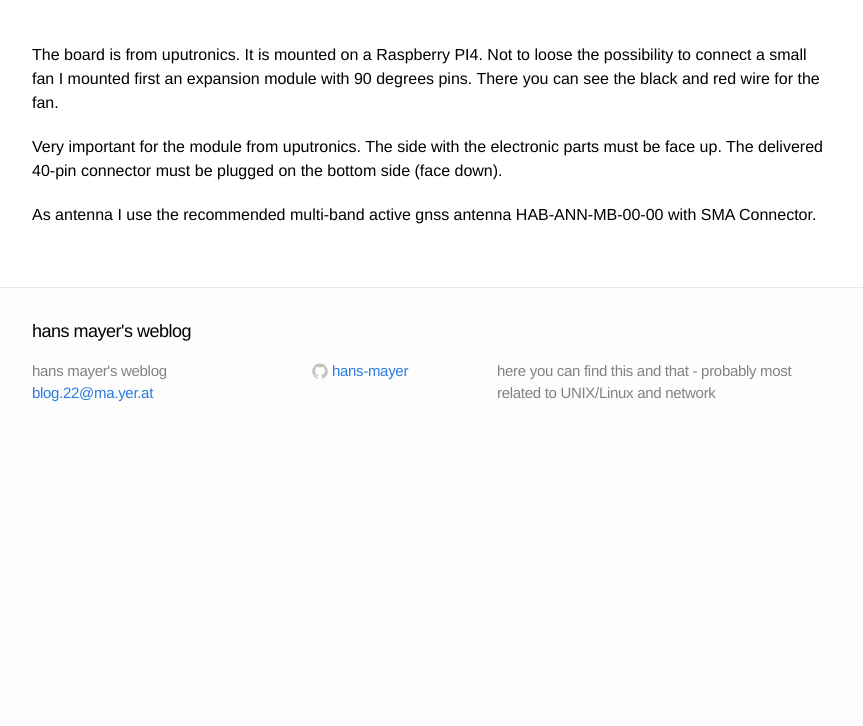
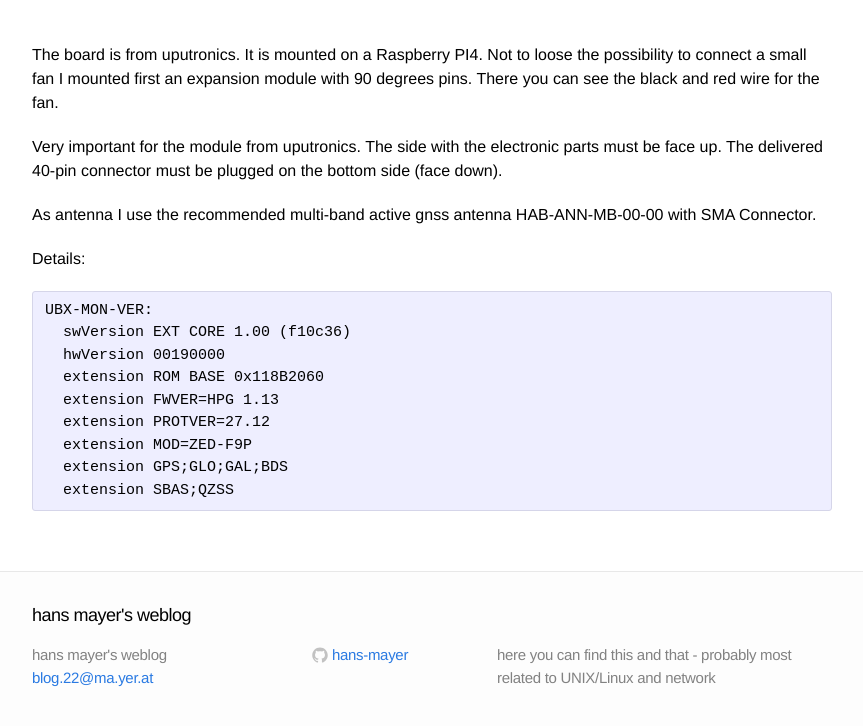
Before and after one commit to hans-mayer/blog, a Jekyll site: the page built from _posts/2022-07-29-ublox-ZED-F9P.markdown, in a window 1280 px wide, cut to the strip 510-1244 px from the top of the page. Shown: the top 726 px of the strip, without its empty margins (208-1071 px from the left). Built offline with Jekyll 4.4.1, drawn with Linux system fonts in a browser that asks for light colours; before the commit the page ends 960 px from its top, so only the background shows below that.

Commit message:
2022-07-29-ublox-ZED-F9P update

````diff
--- a/_posts/2022-07-29-ublox-ZED-F9P.markdown
+++ b/_posts/2022-07-29-ublox-ZED-F9P.markdown
@@ -19,3 +19,17 @@ The board is from uputronics. It is mounted on a Raspberry PI4. Not to loose the
 Very important for the module from uputronics. The side with the electronic parts must be face up. The delivered 40-pin connector must be plugged on the bottom side (face down).
 
 As antenna I use the recommended multi-band active gnss antenna HAB-ANN-MB-00-00 with SMA Connector.
+
+Details:
+
+```
+UBX-MON-VER:
+  swVersion EXT CORE 1.00 (f10c36)
+  hwVersion 00190000
+  extension ROM BASE 0x118B2060
+  extension FWVER=HPG 1.13
+  extension PROTVER=27.12
+  extension MOD=ZED-F9P
+  extension GPS;GLO;GAL;BDS
+  extension SBAS;QZSS
+```
````
